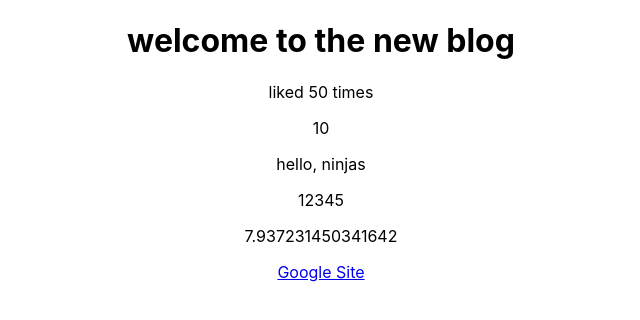
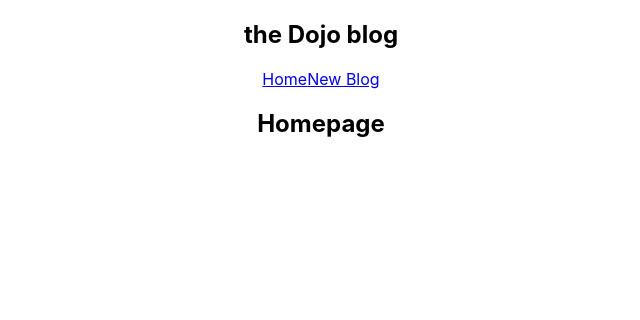
Before and after one commit to karimt201/dojo-blog, a React (Create React App) app: page / in a window 1280 px wide. Shown: the top 320 px of the page, without its empty margins (319-959 px from the left). Built offline with nearby package versions, Linux system fonts and the light colour scheme.

Commit message:
Multiple Components

```diff
--- a/src/App.js
+++ b/src/App.js
@@ -1,22 +1,13 @@
 import './App.css';
-import navbar from './navbar';
+import Navbar from './navbar';
+import Home from './Home';
 
 function App() {
-  const title = 'welcome to the new blog';
-  const likes = 50;
-  // const person = {name:'ali',age:40};
-  const link = "http://www.google.com"
   return (
     <div className="App">
+      <Navbar />
       <div className="content">
-        <h1>{title}</h1>
-        <p>liked {likes} times</p>
-        {/* <p>{person}</p> */}
-        <p>{10}</p>
-        <p>{'hello, ninjas'}</p>
-        <p>{[1,2,3,4,5]}</p>
-        <p>{Math.random() * 10}</p>
-        <a href={link}>Google Site</a>
+        <Home />
       </div>
     </div>
   );
--- /dev/null
+++ b/src/Home.js
@@ -0,0 +1,9 @@
+const Home = () => {
+    return (
+        <div className="home">
+            <h2>Homepage</h2>
+        </div>
+    );
+}
+
+export default Home;
```
